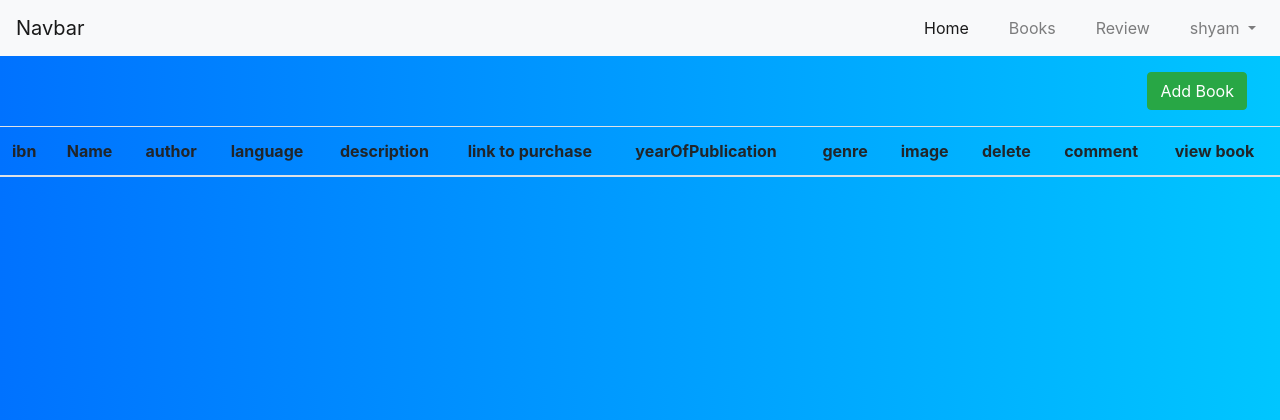
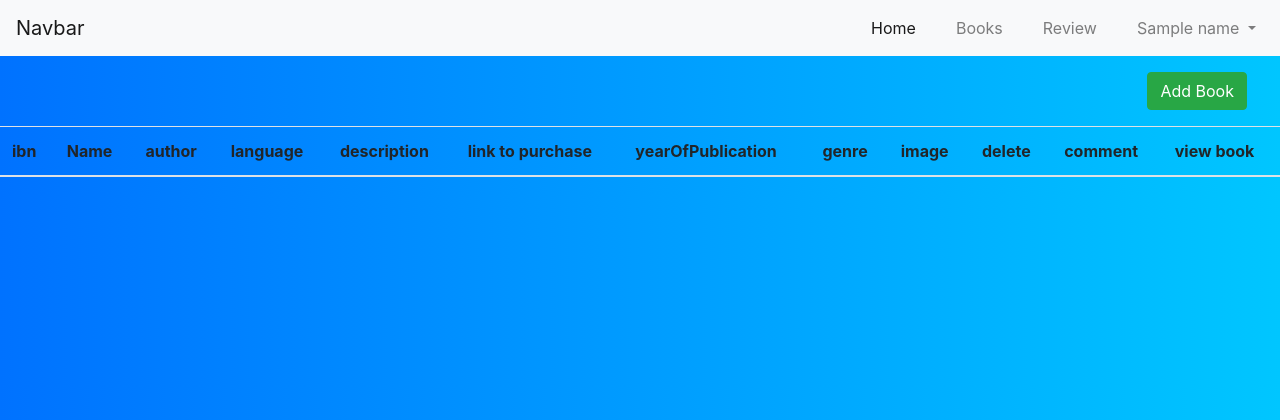
Before and after one commit to shameemm/Book-Review, a Node server app: template views/user/homePage.hbs in a window 1280 px wide. Shown: the top 420 px of the page. Run offline with Node 20, Linux system fonts and the light colour scheme; the template is opened without the code that fills it: most values are stand-ins (such as "Sample title", 1, 10 or a date in 2020); lists and menus that the app fills with data are empty; some libraries are stand-ins or nearby versions.

```diff
--- a/views/user/homePage.hbs
+++ b/views/user/homePage.hbs
@@ -18,7 +18,7 @@
                   </li>
                 <li class="nav-item dropdown">
                   <a class="nav-link dropdown-toggle" href="#" id="navbarDropdown" role="button" data-toggle="dropdown" aria-haspopup="true" aria-expanded="false">
-                    shyam
+                    {{name}}
                   </a>
                   <div class="dropdown-menu" aria-labelledby="navbarDropdown">
                     <a class="dropdown-item" href="/logOut">Logout</a>
```
